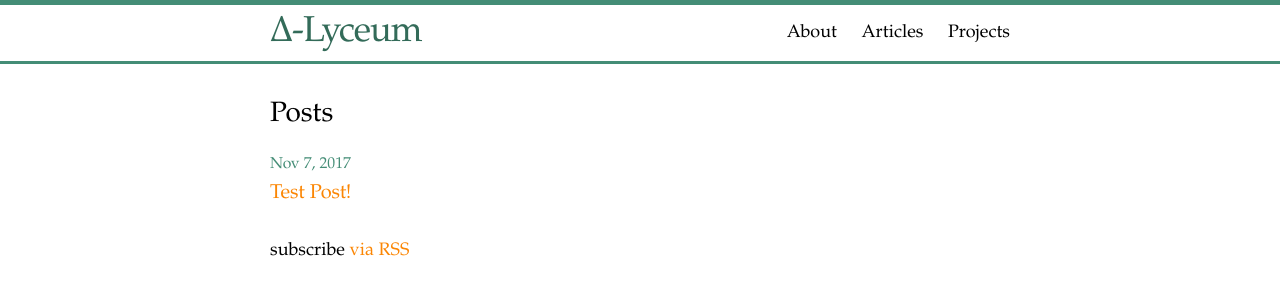
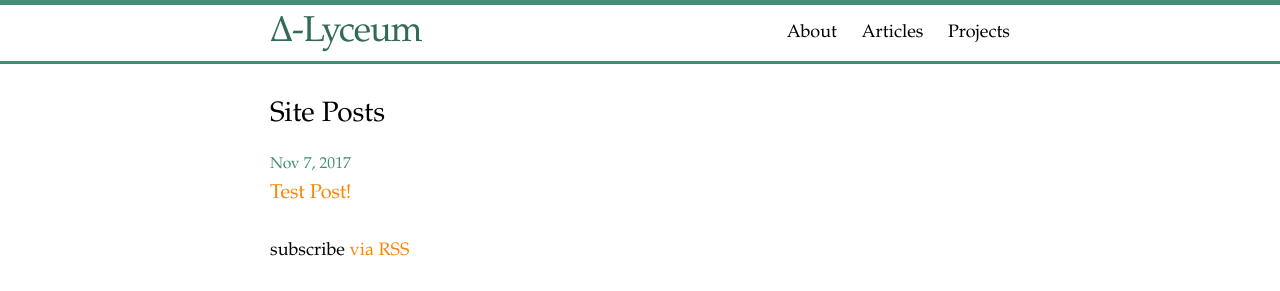
Before and after one commit to DeltaLyceum/aherkel09.github.io, a Jekyll site: the page built from index.html, in a window 1280 px wide. Shown: the top 291 px of the page. Built offline with Jekyll 4.4.1, drawn with Linux system fonts in a browser that asks for light colours.

Commit message:
Update index.html

```diff
--- a/index.html
+++ b/index.html
@@ -3,7 +3,7 @@ layout: default
 ---
 <div class="home">
 
-  <h1 class="page-heading">Posts</h1>
+  <h1 class="page-heading">Site Posts</h1>
 
   <ul class="post-list">
     {% for post in site.posts %}
```
